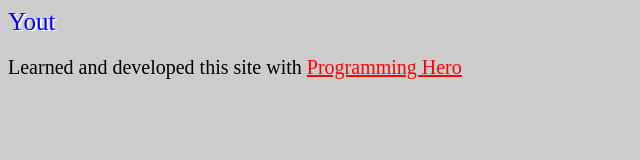
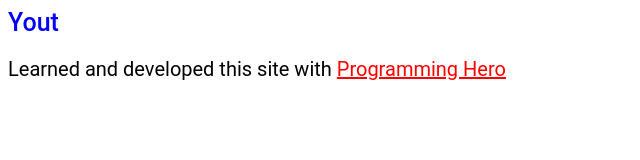
Before and after one commit to Sanjeev-waste/typed.js, a plain HTML site: page index.html in a window 1280 px wide. Shown: the whole page, without its empty margins (0-640 px from the left). Drawn offline with nearby package versions, Linux system fonts and the light colour scheme.

Commit message:
made some other changes

```diff
--- a/style.css
+++ b/style.css
@@ -1,6 +1,7 @@
 body {
- background-image: url("paper.gif");
- background-color: #cccccc;
+  background-color: white;
+        font-family: Roboto, Oxygen, Ubuntu, Cantarell,
+            'Open Sans', 'Helvetica Neue', sans-serif;
 }
 
 #typed, #type-strings{
@@ -9,6 +10,8 @@
     font-size: 25px;
     font-weight: 500;
     text-shadow: 2px 1px  white;
+       margin-top: 200px;
+        text-align: center
 }
 
 a:link {
```
Also changed, not shown: index.html (+4 -55 lines).
